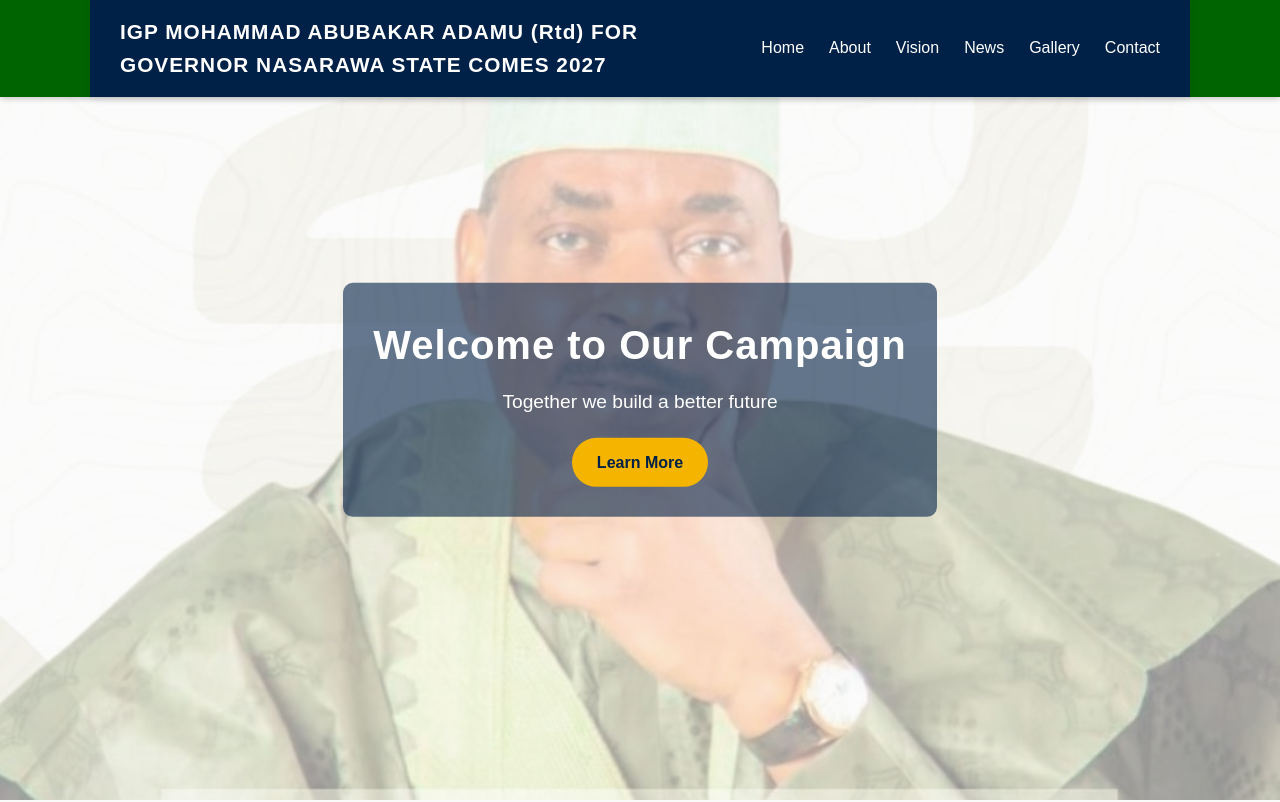
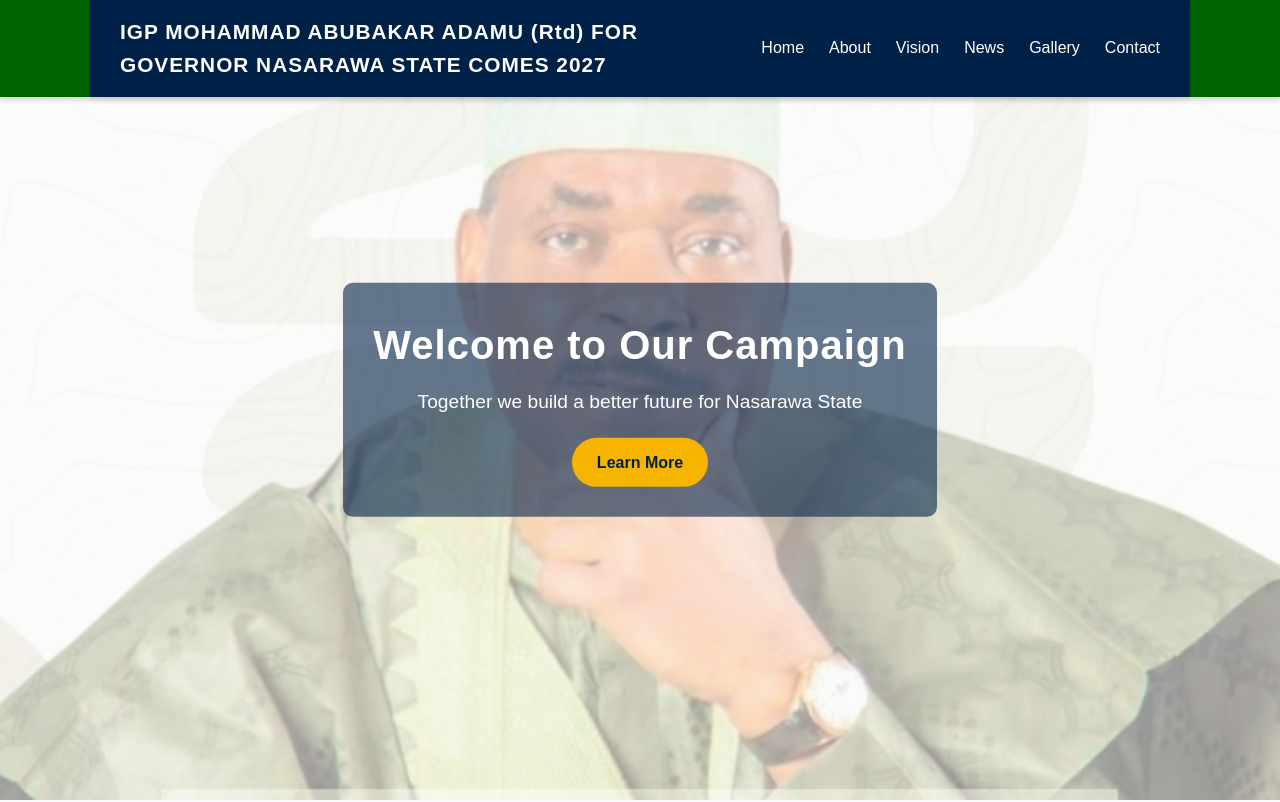
Before and after one commit to IbrahimInuwaAdagedo/igpmaacompaign, a plain HTML site: page index.html in a window 1280 px wide. Shown: the top 802 px of the page. Drawn offline with Linux system fonts and the light colour scheme.

Commit message:
Update index.html

```diff
--- a/index.html
+++ b/index.html
@@ -285,7 +285,7 @@
 
   <div class="hero-content">
     <h1>Welcome to Our Campaign</h1>
-    <p>Together we build a better future</p>
+    <p>Together we build a better future for Nasarawa State</p>
     <a href="#about" class="btn">Learn More</a>
   </div>
 </section>
```
